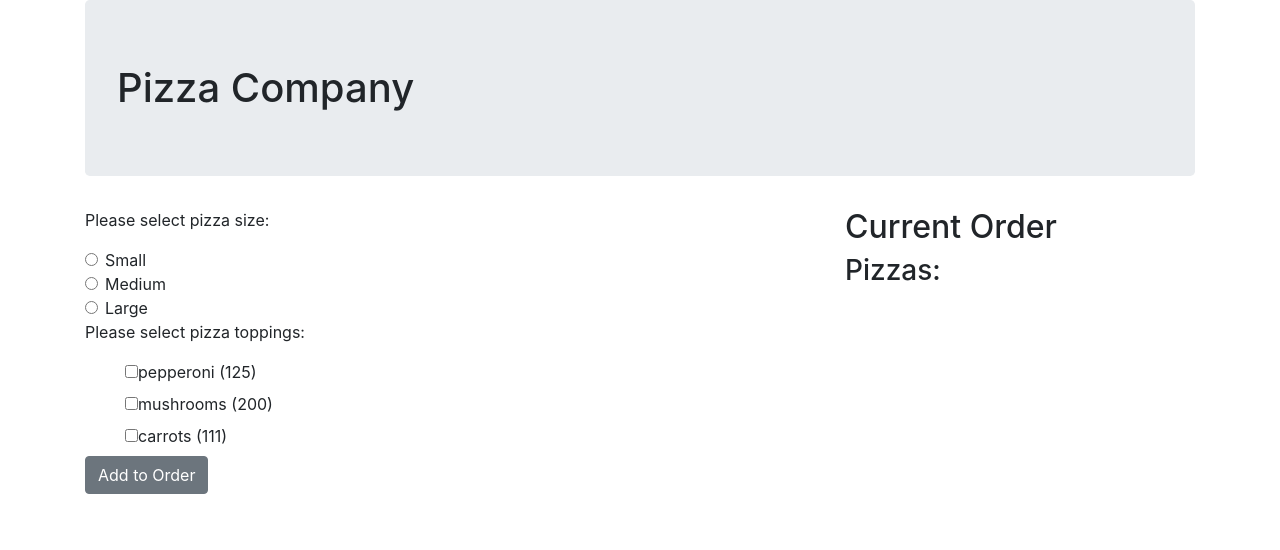
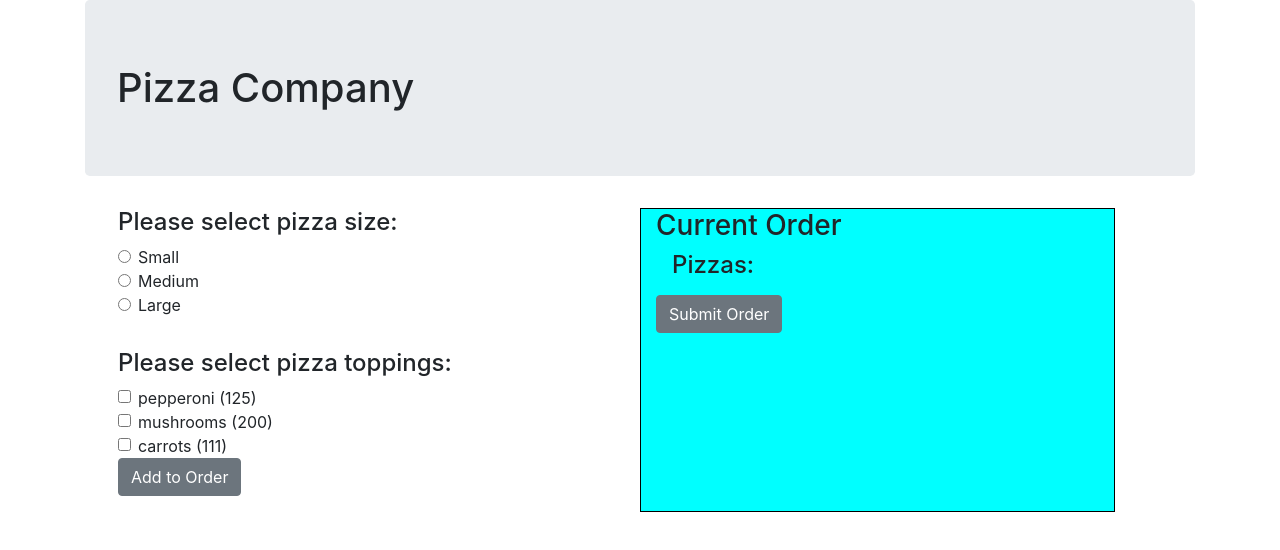
Before and after one commit to Corgibyte/pizza-company, a plain HTML site: page index.html in a window 1280 px wide. Both pictures are taken after typing "Sample", "5", "5" into the empty fields and a click on the button "New Order". Drawn offline with Linux system fonts and the light colour scheme.

Commit message:
Update styling.

```diff
--- a/css/styles.css
+++ b/css/styles.css
@@ -1,3 +1,25 @@
 #order {
   display:none;
 }
+
+#leftPane {
+  padding-left:3rem;
+}
+
+#toppingList {
+  margin-top:2rem;
+}
+
+#rightPane {
+  padding-right:5rem;
+  border:solid black 1px;
+  background-color:aqua;
+}
+
+#pizzaListContainer {
+  margin-left:1rem;
+}
+
+#submitOrder {
+  margin-bottom:2px;
+}
--- a/index.html
+++ b/index.html
@@ -29,9 +29,9 @@
     </div>
     <div id="order">
       <div class="row">
-        <div class="col-md-8" id="leftPane">
+        <div class="col-lg-6" id="leftPane">
           <form id="pizzaForm" class="form-group">
-            <p>Please select pizza size:</p>
+            <h4>Please select pizza size:</h4>
             <div class="form-check">
               <input type="radio" class="form-check-input" id="pizzaSizeSm" name="pizzaSize" value="sm">
               <label for="pizzaSizeSm" class="form-check-label">Small</label>
@@ -44,17 +44,20 @@
               <input type="radio" class="form-check-input" id="pizzaSizeLg" name="pizzaSize" value="lg">
               <label for="pizzaSizeLg" class="form-check-label">Large</label>
             </div>
-            <p>Please select pizza toppings:</p>
-            <div id="toppingList" class="form-check">
+            <div id="toppingList">
+              <h4>Please select pizza toppings:</h4>
             </div>
             <button type="submit" class="btn btn-secondary">Add to Order</button>
           </form>
         </div>
-        <div class="col-md-4" id="rightPane">
-          <h2>Current Order</h2>
-          <h3>Pizzas:</h3>
-          <ol id="pizzaList">
-          </ol>
+        <div class="col-lg-5" id="rightPane">
+          <h3>Current Order</h3>
+          <div id="pizzaListContainer">
+            <h4>Pizzas:</h4>
+            <ol id="pizzaList">
+            </ol>
+          </div>
+          <button id="submitOrder" class="btn btn-secondary">Submit Order</button>
         </div>
       </div>
     </div>
--- a/js/scripts.js
+++ b/js/scripts.js
@@ -94,6 +94,14 @@ Order.prototype.getCost = function() {
   return totalCost;
 };
 
+Order.prototype.hasPizza = function() {
+  let hasPizza = false;
+  for (let i = 1; i <= this.currentId && !hasPizza; i++) {
+    hasPizza = this.pizzas[i] !== undefined;
+  }
+  return hasPizza;
+};
+
 function Store() {
   this.currentId = 0;
   this.orders = {};
@@ -143,8 +151,8 @@ function updateToppings() {
   const toppingSelector = $("#toppingList");
   for (let i = 0; i < pizzaStore.availableToppings.length; i++) {
     const divOpen = "<div class='form-check'>"
-    const inputLine = "<input type='checkbox' id='topping" + i + "' name='topping" + i + "' val='" + i + "'>";
-    const labelLine = "<label for='topping" + i + "'>" + pizzaStore.availableToppings[i].name + " (" + pizzaStore.availableToppings[i].price + ")</label>";
+    const inputLine = "<input class='form-check-input' type='checkbox' id='topping" + i + "' name='topping" + i + "' val='" + i + "'>";
+    const labelLine = "<label class='form-check-label' for='topping" + i + "'>" + pizzaStore.availableToppings[i].name + " (" + pizzaStore.availableToppings[i].price + ")</label>";
     const divClose = "</div>"
     toppingSelector.append(divOpen + inputLine + labelLine + divClose);
   }
@@ -160,10 +168,15 @@ function updateOrderOutput(order) {
         liString = liString.concat("<li>" + topping.name + "</li>");
       });
       liString = liString.concat("</ol>");
-      liString = liString.concat("<button id='removePizza" + i + "' class='btn btn-secondary'>Remove</button></li>");
+      liString = liString.concat("<button id='removePizza" + i + "' class='btn btn-sm btn-secondary'>Remove Pizza</button></li>");
       pizzaListSel.append(liString);
       addRemovePizzaListener(i);
     }
+  }
+  if (currentOrder.hasPizza()) {
+    $("#submitOrder").show();
+  } else {
+    $("#submitOrder").hide();
   }
 }
 
```
